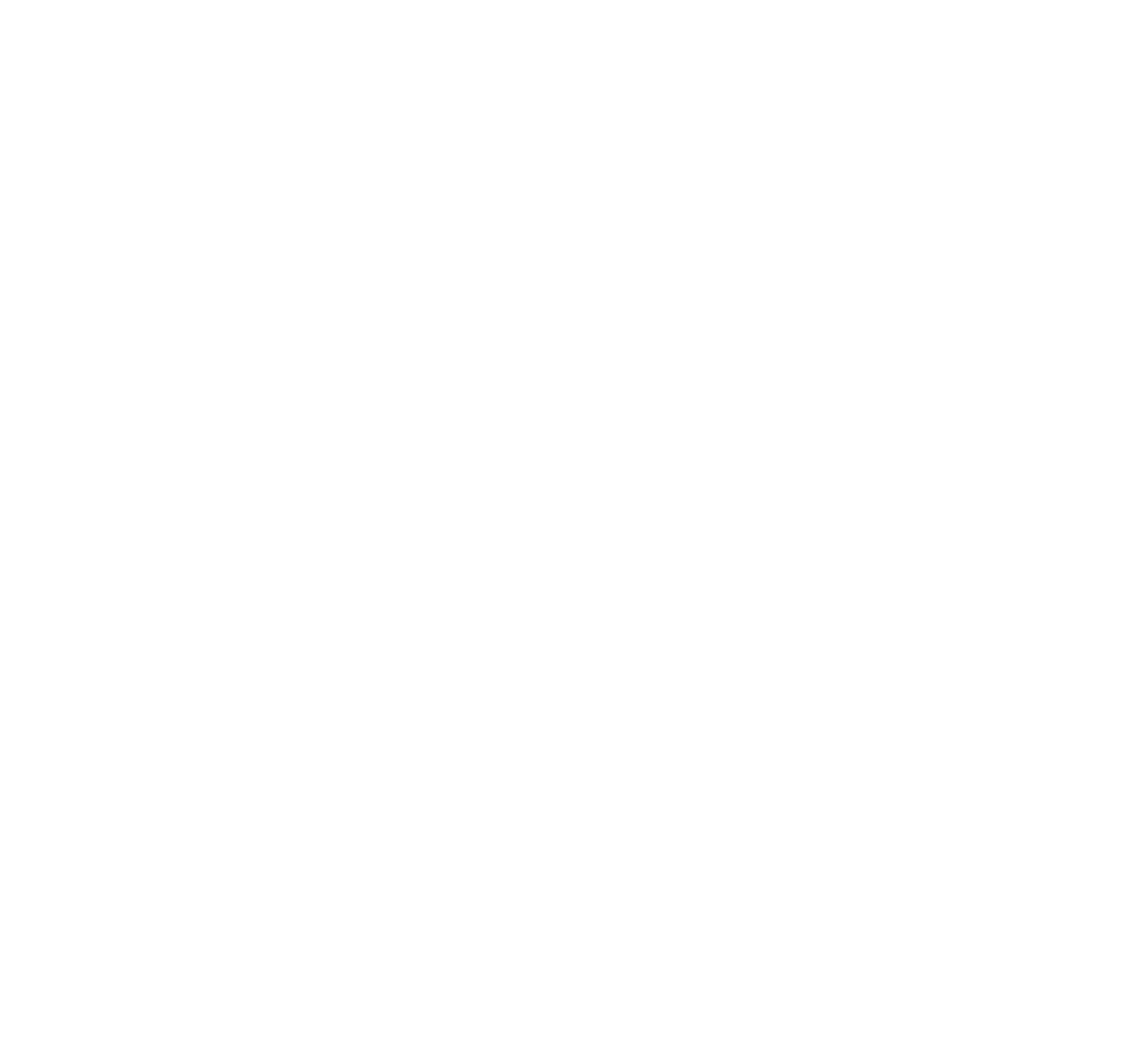
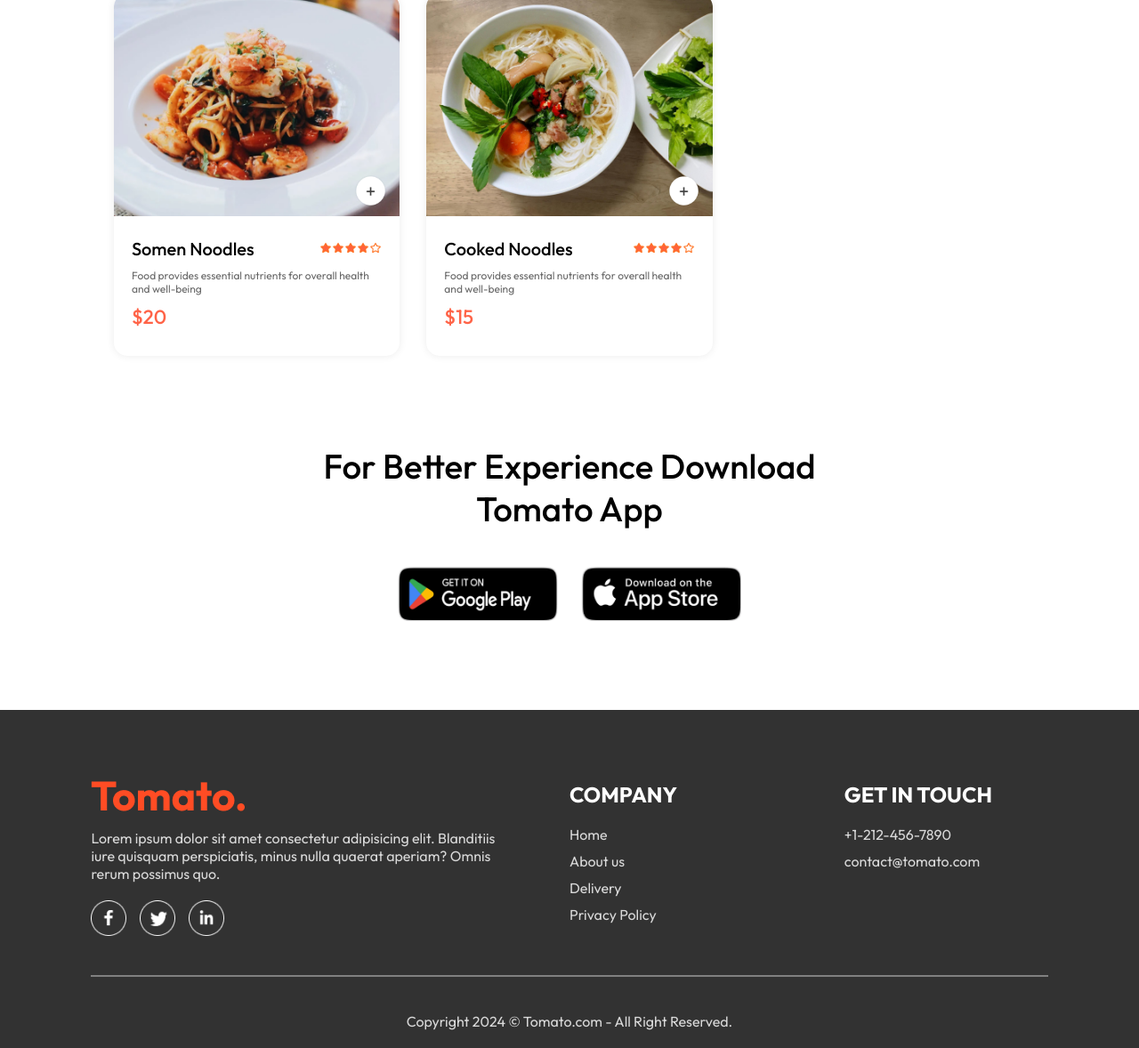
Before and after one commit to iSitanshu/food_delivery, a React (Vite) app in the folder frontend/: page / in a window 1280 px wide. Shown: the part 5583-6761 px from the top of the page at 89% size. Before the commit the page ends 914 px from the top, so only its background shows below. Built offline with nearby package versions, Linux system fonts and the light colour scheme.

Commit message:
Header,main,Footer

```diff
--- a/frontend/src/App.jsx
+++ b/frontend/src/App.jsx
@@ -4,10 +4,12 @@ import { Route, Routes } from 'react-router-dom'
 import { Home } from './Pages/Home/Home'
 import Cart from './Pages/Cart/Cart'
 import PlaceOrder from './Pages/PlaceOrder/PlaceOrder'
+import Footer from './Components/Footer/Footer'
 
 
 const App = () => {
   return (
+    <>
     <div className='app'>
       <Navbar/>
       <Routes>
@@ -16,6 +18,8 @@ const App = () => {
         <Route path='/order' element={<PlaceOrder/>}/>
       </Routes>
     </div>
+    <Footer/>
+    </>
   )
 }
 
--- /dev/null
+++ b/frontend/src/Components/AppDownload/AppDownload.css
@@ -0,0 +1,22 @@
+.app-download{
+    margin: auto auto;
+    margin-top: 100px;
+    font-size: max(3vw,20px);
+    text-align: center;
+    font-weight: 500;
+}
+.app-download-platforms{
+    display: flex;
+    justify-content: center;
+    gap: max(2vw,10px);
+    margin-top: 40px;
+}
+.app-download-platforms img{
+    width: max(30vw,120px);
+    max-width: 180px;
+    transition: 0.5s;
+    cursor: pointer;
+}
+.app-download-platforms img:hover{
+    transform: scale(1.05);
+}
--- /dev/null
+++ b/frontend/src/Components/AppDownload/AppDownload.jsx
@@ -0,0 +1,17 @@
+import React from 'react'
+import "./AppDownload.css"
+import { assets } from '../../assets/assets'
+
+const AppDownload = () => {
+  return (
+    <div className="app-download" id='app-download'>
+        <p>For Better Experience Download <br /> Tomato App</p>
+        <div className="app-download-platforms">
+            <img src={assets.play_store} alt="" />
+            <img src={assets.app_store} alt="" />
+        </div>
+    </div>
+  )
+}
+
+export default AppDownload
--- /dev/null
+++ b/frontend/src/Components/FoodDisplay/FoodDisplay.css
@@ -0,0 +1,14 @@
+.food-display{
+    margin-top: 30px;
+}
+.food-display h2{
+    font-size: max(2vw,24px);
+    font-weight: 600;
+}
+.food-display-list{
+    display: grid;
+    grid-template-columns: repeat(auto-fill,minmax(240px,1fr));
+    margin-top: 30px;
+    gap: 30px;
+    row-gap: 50px;
+}
--- /dev/null
+++ b/frontend/src/Components/FoodDisplay/FoodDisplay.jsx
@@ -0,0 +1,23 @@
+import React, { useContext } from 'react'
+import './FoodDisplay.css'
+import { StoreContext } from '../../Context/StoreContext'
+import FoodItem from '../FoodItem/FoodItem'
+import { assets } from '../../assets/assets'
+
+const FoodDisplay = ({ category }) => {
+    const { food_list } = useContext(StoreContext)
+    return (
+        <div className="food-display" id='food-display'>
+            <h2>Top dishes near you</h2>
+            <div className="food-display-list">
+                {food_list.map((item, index) => {
+                    if (category === "All" || category === item.category) {    //filter krne wala option
+                        return <FoodItem key={index} id={item._id} name={item.name} description={item.description} price={item.price} image={item.image} />
+                    }
+                })}
+            </div>
+        </div>
+    )
+}
+
+export default FoodDisplay
--- /dev/null
+++ b/frontend/src/Components/FoodItem/FoodItem.css
@@ -0,0 +1,63 @@
+.food-item{
+    width: 100%;
+    margin: auto;
+    border-radius: 15px;
+    box-shadow: 0px 0px 10px #00000015;
+    transition: 0.3s;
+    animation: fadeIn 1s;
+}
+.food-item-image{
+    width: 100%;
+    border-radius: 15px 15px 0px 0px;
+}
+.food-item-info{
+    padding: 20px;
+}
+.food-item-name-rating{
+    display: flex;
+    justify-content: space-between;
+    align-items: center;
+    margin-bottom: 10px;
+}
+.food-item-name-rating p{
+    font-size: 20px;
+    font-weight: 500;
+}
+.food-item-name-rating img{
+    width: 70px;
+}
+.food-item-desc{
+    color: #676767;
+    font-size: 12px;
+}
+.food-item-price{
+    color: tomato;
+    font-size: 22px;
+    font-weight: 500;
+    margin: 10px 0px;
+}
+.food-item-img-container{
+    position: relative;
+}
+.food-item-img-container .add{
+    width: 35px;
+    position: absolute;
+    bottom: 15px;
+    right: 15px;
+    cursor: pointer;
+    border-radius: 50%;
+}
+.food-item-counter{
+    position: absolute;
+    bottom: 15px;
+    right: 15px;
+    display: flex;
+    align-items: center;
+    gap: 10px;
+    padding: 6px;
+    border-radius: 50px;
+    background-color: white;
+}
+.food-item-counter img{
+    width: 30px;
+}
--- /dev/null
+++ b/frontend/src/Components/FoodItem/FoodItem.jsx
@@ -0,0 +1,36 @@
+import React, { useContext } from 'react'
+import { assets } from '../../assets/assets'
+import './FoodItem.css'
+import { StoreContext } from '../../Context/StoreContext';
+
+const FoodItem = ({ id, name, price, description, image }) => {
+    // const [itemCount , setItemCount] = useState(0);
+    const {cartItem,addToCart,removeFromCart} = useContext(StoreContext)
+
+    return (
+        <div className='food-item'>
+            <div className="food-item-img-container">
+                <img className="food-item-image" src={image} alt="" />
+                {!cartItem[id]
+                    ?<img className='add' onClick={()=>addToCart(id)} src={assets.add_icon_white} alt="" />
+                    :<div className='food-item-counter'>
+                        <img onClick={()=>removeFromCart(id)} src={assets.remove_icon_red} alt="" />
+                        <p>{cartItem[id]}</p>
+                        <img onClick={()=>addToCart(id)} src={assets.add_icon_green} alt="" />
+                    </div>
+                }
+            </div>
+
+            <div className="food-item-info">
+                <div className="food-item-name-rating">
+                    <p>{name}</p>
+                    <img src={assets.rating_starts} alt="" />
+                </div>
+                <p className="food-item-desc">{description}</p>
+                <p className="food-item-price">${price}</p>
+            </div>
+        </div>
+    )
+}
+
+export default FoodItem
--- /dev/null
+++ b/frontend/src/Components/Footer/Footer.css
@@ -0,0 +1,42 @@
+.footer{
+    color: #d9d9d9;
+    background-color: #323232;
+    display: flex;
+    flex-direction: column;
+    align-items: center;
+    gap: 20px;
+    padding: 20px 8vw;
+    padding-top: 80px;
+    margin-top: 100px;
+}
+.footer-content{
+    width: 100%;
+    display: grid;
+    grid-template-columns: 2fr 1fr 1fr;
+    gap: 80px;
+}
+.footer-content-left , .footer-content-center ,.footer-content-right{
+    display: flex;
+    flex-direction: column;
+    align-items: start;
+    gap: 20px;
+}
+.footer-content-left  li, .footer-content-center li,.footer-content-right li{
+    list-style: none;
+    margin-bottom: 10px;
+    cursor: pointer;
+}
+.footer-content-right h2,.footer-content-center h2{
+    color: white;
+}
+.footer-social-icons img{
+    width: 40px;
+    margin-right: 15px;
+}
+.footer hr{
+    width: 100%;
+    height: 2px;
+    margin: 20px 0px;
+    background-color: gray;
+    border: none;
+}
--- /dev/null
+++ b/frontend/src/Components/Footer/Footer.jsx
@@ -0,0 +1,41 @@
+import React from 'react'
+import "./Footer.css"
+import { assets } from '../../assets/assets'
+
+const Footer = () => {
+    return (
+        <div className='footer' id='footer'>
+            <div className="footer-content">
+                <div className="footer-content-left">
+                    <img src={assets.logo} alt="" />
+                    <p>Lorem ipsum dolor sit amet consectetur adipisicing elit. Blanditiis iure quisquam perspiciatis, minus nulla quaerat aperiam? Omnis rerum possimus quo.</p>
+                    <div className="footer-social-icons">
+                        <img src={assets.facebook_icon} alt="" />
+                        <img src={assets.twitter_icon} alt="" />
+                        <img src={assets.linkedin_icon} alt="" />
+                    </div>
+                </div>
+                <div className="footer-content-center">
+                    <h2>COMPANY</h2>
+                    <ul>
+                        <li>Home</li>
+                        <li>About us</li>
+                        <li>Delivery</li>
+                        <li>Privacy Policy</li>
+                    </ul>
+                </div>
+                <div className="footer-content-right">
+                    <h2>GET IN TOUCH</h2>
+                    <ul>
+                        <li>+1-212-456-7890</li>
+                        <li>contact@tomato.com</li>
+                    </ul>
+                </div>
+            </div>
+            <hr />
+            <p className="foot-copyright">Copyright 2024 © Tomato.com - All Right Reserved.</p>
+        </div>
+    )
+}
+
+export default Footer
--- /dev/null
+++ b/frontend/src/Context/StoreContext.jsx
@@ -0,0 +1,42 @@
+import { createContext, useEffect, useState } from "react";
+import { food_list } from "../assets/assets";
+
+export const StoreContext = createContext(null)
+
+const StoreContextProvider = (props) => {
+
+    const [cartItem , setCartItem] = useState({});
+
+    const addToCart = (itemId) => { //if the user first time add some thing then this statement will be executed
+        if(!cartItem[itemId]){ //if not available add in cart
+            setCartItem((prev)=>({...prev,[itemId]:1}))
+        }
+        else{ //if already present in the cart, increase the number
+            setCartItem((prev)=>({...prev,[itemId]:prev[itemId]+1}))
+        }
+    }
+
+    const removeFromCart = (itemId) => { //decrease the value in cart by 1
+        setCartItem((prev)=>({...prev,[itemId]:prev[itemId]-1}))
+    }
+
+    useEffect(()=>{
+        console.log(cartItem);
+    },[cartItem])
+
+    const contextValue = {
+        food_list,
+        cartItem,
+        setCartItem,
+        addToCart,
+        removeFromCart
+    }
+
+    return (
+        <StoreContext.Provider value={contextValue}>
+            {props.children}
+        </StoreContext.Provider>
+    )
+}
+
+export default StoreContextProvider;
--- a/frontend/src/Pages/Home/Home.jsx
+++ b/frontend/src/Pages/Home/Home.jsx
@@ -2,6 +2,8 @@ import React, { useState } from 'react'
 import "./Home.css"
 import Header from '../../Components/Header/Header'
 import ExploreMenu from '../../Components/ExploreMenu/ExploreMenu'
+import FoodDisplay from '../../Components/FoodDisplay/FoodDisplay'
+import AppDownload from '../../Components/AppDownload/AppDownload'
 
 export const Home = () => {
 
@@ -11,6 +13,8 @@ export const Home = () => {
     <div>
         <Header/>
         <ExploreMenu category={category} setCategory={setCategory}/>
+        <FoodDisplay category={category}/>
+        <AppDownload/>
     </div>
   )
 }
--- a/frontend/src/main.jsx
+++ b/frontend/src/main.jsx
@@ -3,10 +3,12 @@ import ReactDOM from 'react-dom/client'
 import App from './App.jsx'
 import './index.css'
 import {BrowserRouter} from 'react-router-dom'
+import StoreContextProvider from './Context/StoreContext.jsx'
 
 ReactDOM.createRoot(document.getElementById('root')).render(
   <BrowserRouter>
-
-    <App />
+    <StoreContextProvider>
+      <App />
+    </StoreContextProvider>
   </BrowserRouter>
 )
```
